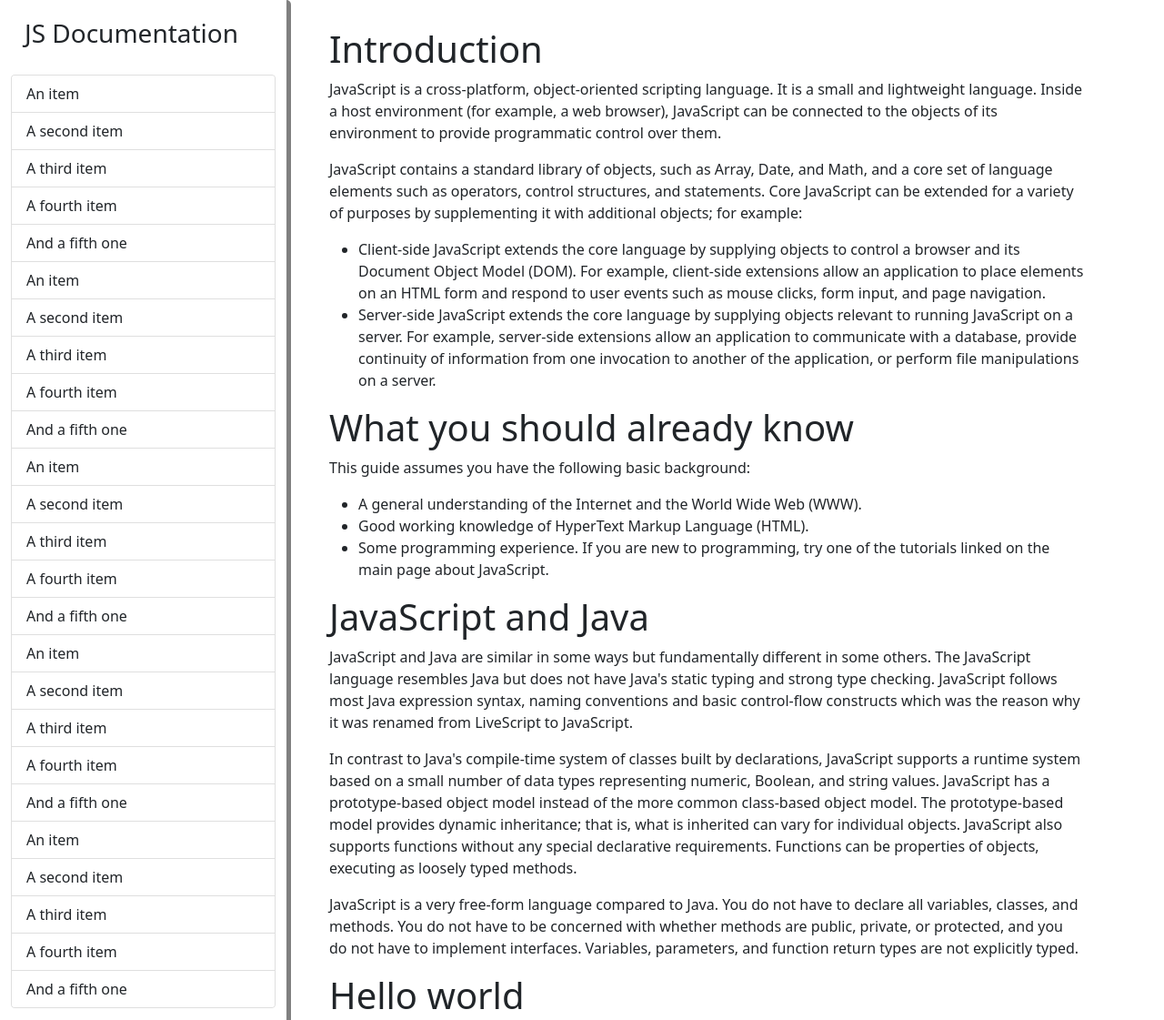
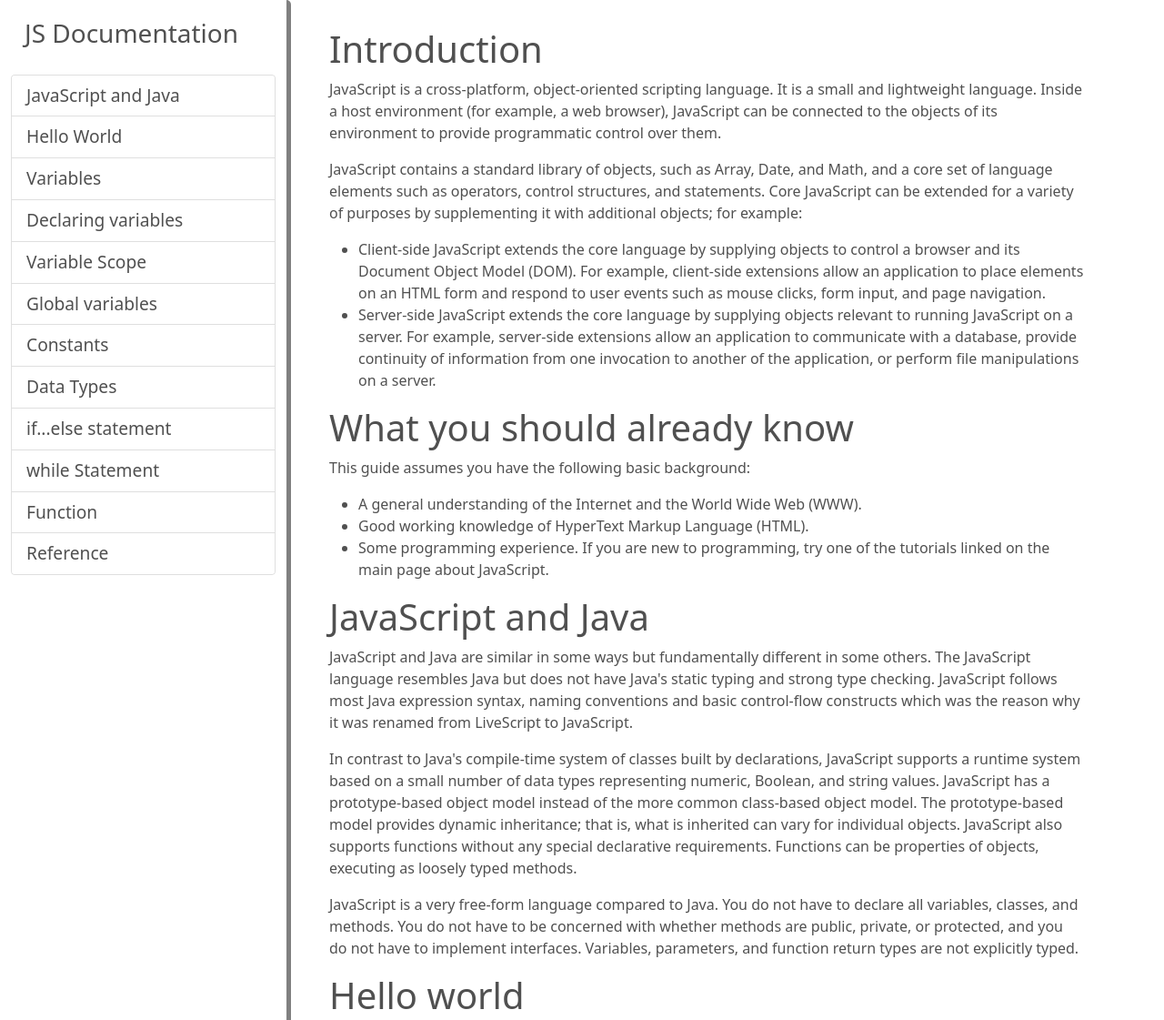
Before and after one commit to asifshahristani/collab, a plain HTML site: page index.html in a window 1280 px wide. Shown: the top 1121 px of the page at 91% size. Drawn offline with nearby package versions, Linux system fonts and the light colour scheme.

Commit message:
finishing

```diff
--- a/css/style.css
+++ b/css/style.css
@@ -1,13 +1,18 @@
+body {
+    color: rgb(80, 80, 80);
+}
+
 #nav {
     /* position: fixed;
     left: 0; */
     border-right: 5px solid gray;
     border-radius: 5px;
+    font-size: larger;
     /* position: fixeds; */
 }
 
 #nav ul {
-    overflow: scroll;
+    overflow-y: auto;
 }
 
 #nav ul{
@@ -22,3 +27,8 @@
 #main-doc {
     margin: 30px 30px;
 }
+
+.list-group-item a {
+    text-decoration: none;
+    color: rgb(80, 80, 80);
+}
--- a/index.html
+++ b/index.html
@@ -12,38 +12,25 @@
 
     <main id="main" class="container-fluid">
       <div class="row">
-        <div id="nav" class="col-3">
+        <div id="nav" class="col-md-3">
           <h3>JS Documentation</h3>
           <ul class="list-group">
-            <li class="list-group-item">An item</li>
-            <li class="list-group-item">A second item</li>
-            <li class="list-group-item">A third item</li>
-            <li class="list-group-item">A fourth item</li>
-            <li class="list-group-item">And a fifth one</li>
-            <li class="list-group-item">An item</li>
-            <li class="list-group-item">A second item</li>
-            <li class="list-group-item">A third item</li>
-            <li class="list-group-item">A fourth item</li>
-            <li class="list-group-item">And a fifth one</li>
-            <li class="list-group-item">An item</li>
-            <li class="list-group-item">A second item</li>
-            <li class="list-group-item">A third item</li>
-            <li class="list-group-item">A fourth item</li>
-            <li class="list-group-item">And a fifth one</li>
-            <li class="list-group-item">An item</li>
-            <li class="list-group-item">A second item</li>
-            <li class="list-group-item">A third item</li>
-            <li class="list-group-item">A fourth item</li>
-            <li class="list-group-item">And a fifth one</li>
-            <li class="list-group-item">An item</li>
-            <li class="list-group-item">A second item</li>
-            <li class="list-group-item">A third item</li>
-            <li class="list-group-item">A fourth item</li>
-            <li class="list-group-item">And a fifth one</li>
+            <li class="list-group-item"><a href="#javaScriptAndJava">JavaScript and Java</a></li>
+            <li class="list-group-item"><a href="#helloWorld">Hello World</a></li>
+            <li class="list-group-item"><a href="#variables">Variables</a></li>
+            <li class="list-group-item"><a href="#dec_var">Declaring variables</a></li>
+            <li class="list-group-item"><a href="#var_scope">Variable Scope</a></li>
+            <li class="list-group-item"><a href="#global_var">Global variables</a></li>
+            <li class="list-group-item"><a href="#constants">Constants</a></li>
+            <li class="list-group-item"><a href="#data_types">Data Types</a></li>
+            <li class="list-group-item"><a href="#if_else">if...else statement</a></li>
+            <li class="list-group-item"><a href="#while">while Statement</a></li>
+            <li class="list-group-item"><a href="#function">Function</a></li>
+            <li class="list-group-item"><a href="#reference">Reference</a></li>
           </ul>
         </div>
 
-        <div id="main-doc" class="col-8">
+        <div id="main-doc" class="col-md-8">
           <h1 id="intro">Introduction</h1>
           <p>
             JavaScript is a cross-platform, object-oriented scripting language. It is a small and lightweight language. Inside a host environment (for example, a web browser), JavaScript can be connected to the objects of its environment to provide programmatic control over them.
```
